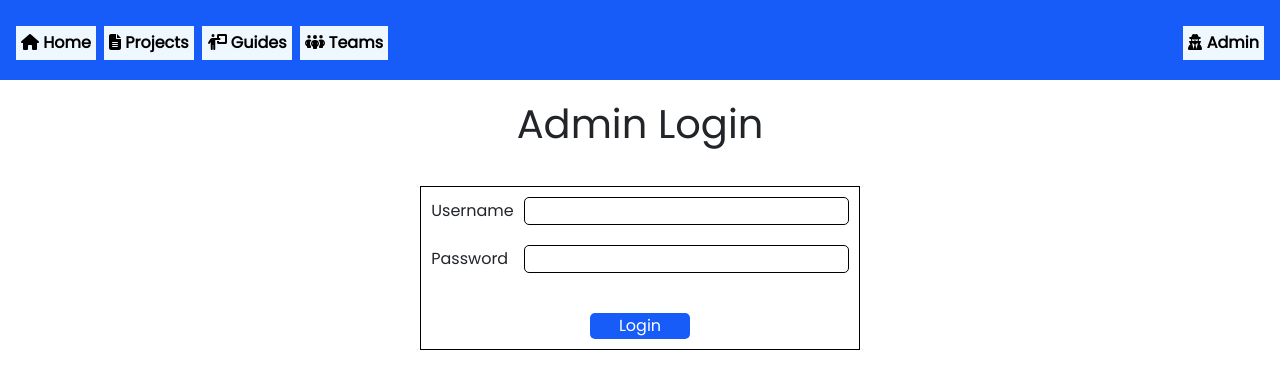
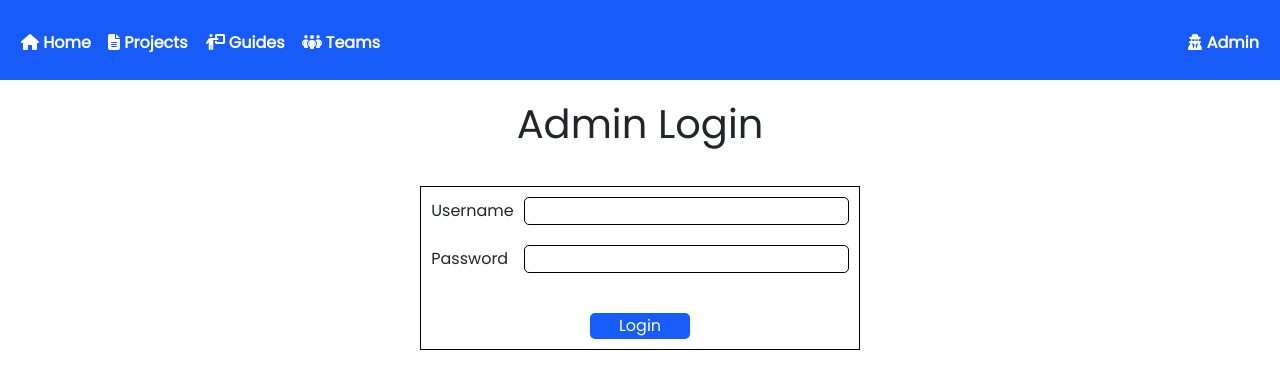
Before and after one commit to Investment-Analysis-Project/mini-project-project-manager-cet, a React (Create React App) app in the folder client/: page /login in a window 1280 px wide. Shown: the top 388 px of the page. Built offline with nearby package versions, Linux system fonts and the light colour scheme.

Commit message:
home page

```diff
--- a/client/public/index.html
+++ b/client/public/index.html
@@ -2,7 +2,7 @@
 <html lang="en">
   <head>
     <meta charset="utf-8" />
-    <link rel="icon" href="%PUBLIC_URL%/favicon.ico" />
+    <link rel="icon" href="%PUBLIC_URL%/cet.jpg" />
     <meta name="viewport" content="width=device-width, initial-scale=1" />
     <meta name="theme-color" content="#000000" />
     <meta name="description" content="Web site created using create-react-app"/>
--- a/client/src/components/navbar/navbar.css
+++ b/client/src/components/navbar/navbar.css
@@ -16,14 +16,15 @@
     flex-direction: row;
     justify-content: space-between;
     align-content: center;
-    gap:8px;
+    gap:7px;
 }
 
 .navbut{
     cursor: pointer;
     border: none;
-    background: aliceblue;
-    color: black;
+    border-radius: 5px;
+    background: transparent;
+    color: rgb(255, 255, 255);
     font-weight: 600;
     font-size: medium;
     outline: none;
@@ -32,7 +33,7 @@
 }
 
 .navbut:active {
-    background-color:#25da7c;
+    box-shadow: 0px 0px 2px 2px rgb(45, 240, 126);
     outline: none;
 }
 
--- a/client/src/pages/login/login.css
+++ b/client/src/pages/login/login.css
@@ -25,7 +25,7 @@
 }
 
 .loginput{
-    border: 1px solid black;
+    border: 1.5px solid black;
     border-radius: 5px;
     padding-left: 5px;
 }
@@ -46,5 +46,5 @@ button:focus{
 
 
 .logbut:active{
-    background-color: rgb(151, 6, 6);
+    box-shadow: 0px 0px 2px 2px rgb(45, 240, 126);
   }
```
Also changed, not shown: client/public/cet.jpg (added).
